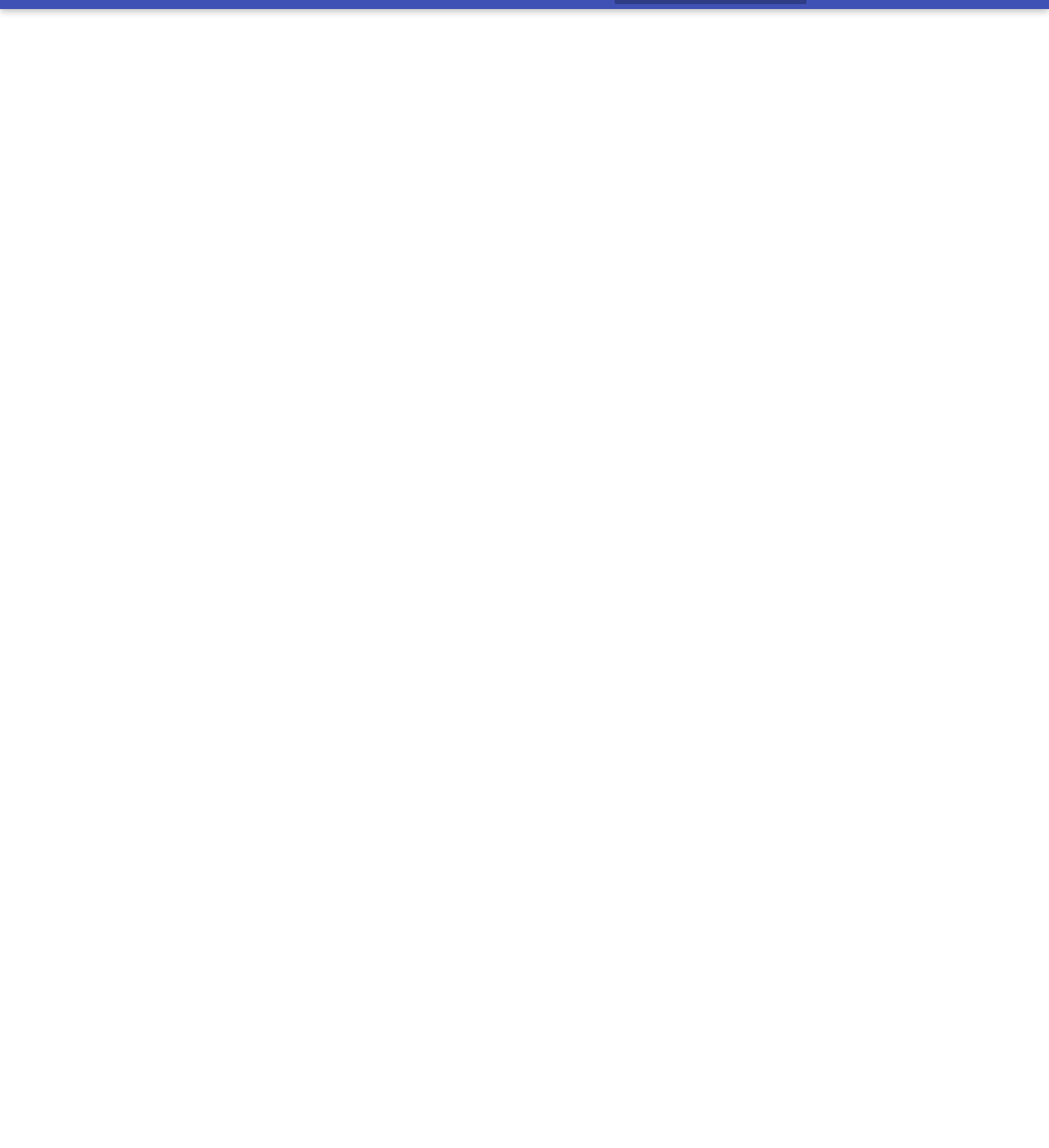
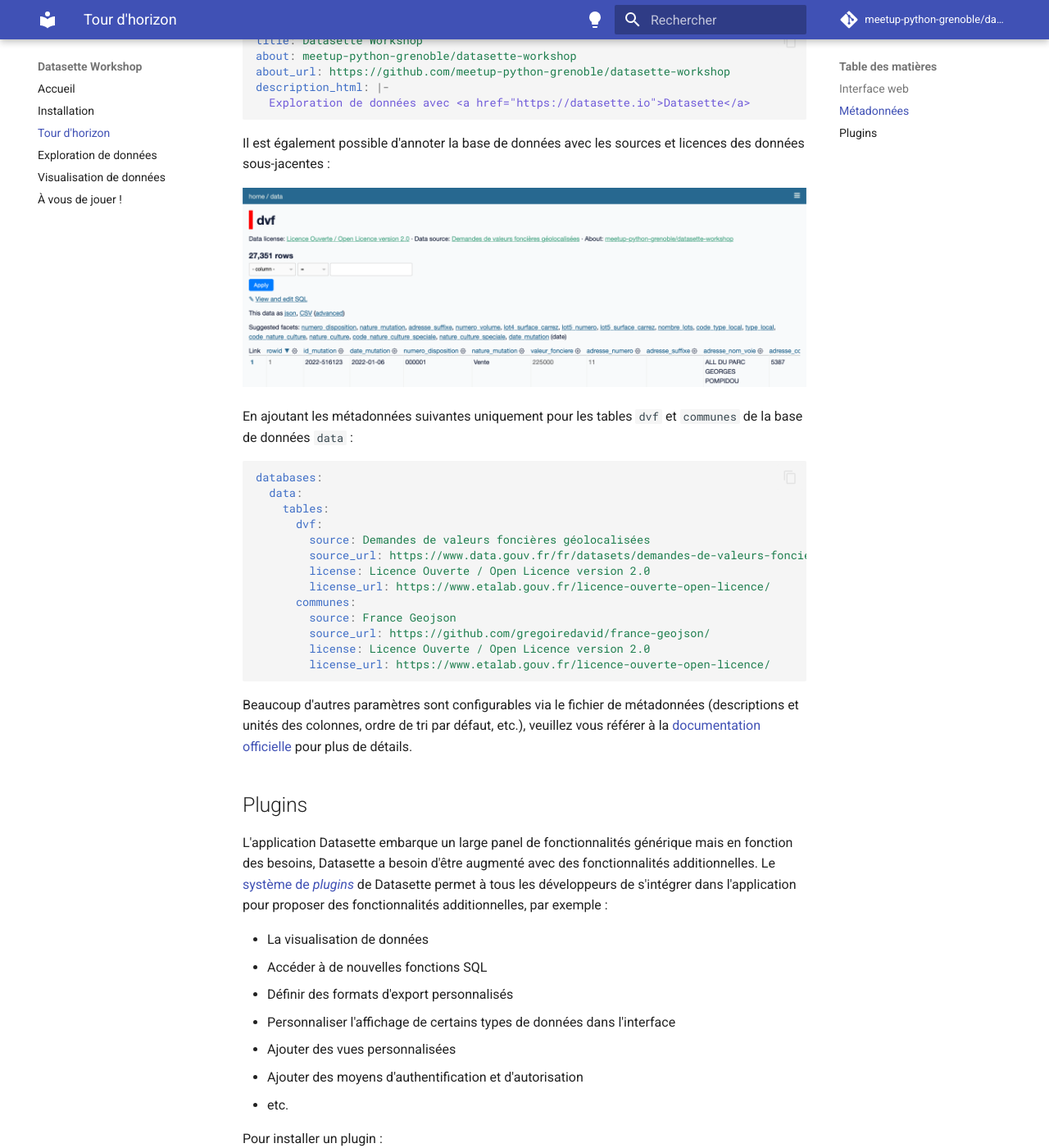
Before and after one commit to meetup-python-grenoble/datasette-workshop, an MkDocs documentation site: the page built from docs/overview.md, in a window 1280 px wide and 1400 px high, scrolled down 2272 px. Shown: the whole window at 82% size. Built offline with MkDocs 1.6.1 and Material for MkDocs 9.7.7, drawn with Linux system fonts in a browser that asks for light colours; comment, search, counter and statistics services are not loaded; some of the changed text lies outside the part shown.

Commit message:
Update overview page

````diff
--- a/docs/overview.md
+++ b/docs/overview.md
@@ -37,8 +37,81 @@ Nous utiliserons principalement cette vue pour [l'exploration de données](explo
 
 ## Métadonnées
 
-### Générales
+Datasette est configurable via un fichier de métadonnées au format JSON ou YAML. Pour lancer Datasette avec le fichier de métadonné de l'atelier `metadata.yml` :
 
-### Plugins
+```bash
+datasette --metadata metadata.yml data.db
+```
+
+La page d'accueil de Datasette est maintenant personnalisée :
+
+![Datasette Home](static/datasette_home_metadata.png)
+
+Voici le contenu du fichier `metadata.yml` permettant de personnaliser la page d'accueil :
+
+```yaml
+title: Datasette Workshop
+about: meetup-python-grenoble/datasette-workshop
+about_url: https://github.com/meetup-python-grenoble/datasette-workshop
+description_html: |-
+  Exploration de données avec <a href="https://datasette.io">Datasette</a>
+```
+
+Il est également possible d'annoter la base de données avec les sources et licences des données sous-jacentes :
+
+![Datasette Table](static/datasette_table_metadata.png)
+
+En ajoutant les métadonnées suivantes uniquement pour les tables `dvf` et `communes` de la base de données `data` :
+
+```yaml
+databases:
+  data:
+    tables:
+      dvf:
+        source: Demandes de valeurs foncières géolocalisées
+        source_url: https://www.data.gouv.fr/fr/datasets/demandes-de-valeurs-foncieres-geolocalisees/
+        license: Licence Ouverte / Open Licence version 2.0
+        license_url: https://www.etalab.gouv.fr/licence-ouverte-open-licence/
+      communes:
+        source: France Geojson
+        source_url: https://github.com/gregoiredavid/france-geojson/
+        license: Licence Ouverte / Open Licence version 2.0
+        license_url: https://www.etalab.gouv.fr/licence-ouverte-open-licence/
+```
+
+Beaucoup d'autres paramètres sont configurables via le fichier de métadonnées (descriptions et unités des colonnes, ordre de tri par défaut, etc.), veuillez vous référer à la [documentation officielle](https://docs.datasette.io/en/stable/metadata.html) pour plus de détails.
 
 ## Plugins
+
+L'application Datasette embarque un large panel de fonctionnalités générique mais en fonction des besoins, Datasette a besoin d'être augmenté avec des fonctionnalités additionnelles. Le [système de _plugins_](https://docs.datasette.io/en/stable/plugins.html) de Datasette permet à tous les développeurs de s'intégrer dans l'application pour proposer des fonctionnalités additionnelles, par exemple :
+
+- La visualisation de données
+- Accéder à de nouvelles fonctions SQL
+- Définir des formats d'export personnalisés
+- Personnaliser l'affichage de certains types de données dans l'interface
+- Ajouter des vues personnalisées
+- Ajouter des moyens d'authentification et d'autorisation
+- etc.
+
+Pour installer un plugin :
+
+```bash
+datasette install <plugin-name>
+```
+
+Pour lister les plugins installés :
+
+```bash
+datasette plugins
+```
+
+!!! note
+    Datasette embarque une liste de plugins pré-installés : la plupart des fonctionnalités de base de Datasette sont en réalité des plugins ! Pour lister tous les plugins y compris ceux distribués par défault : `datasette plugins --all`
+
+Pour désinstaller un plugin :
+
+```bash
+datasette uninstall <plugin-name>
+```
+
+La [liste de plugins référencés](https://datasette.io/plugins) s'agrandit régulièrement, vous trouverez très certainement votre bonheur ! Sinon, vous pouvez [développer votre propre plugin](https://docs.datasette.io/en/stable/writing_plugins.html).
````
Also changed, not shown: other parts of docs/overview.md (+1 -1 lines), metadata.yml (+13 -1 lines), docs/static/datasette_home.png, docs/static/datasette_home_metadata.png (added), docs/static/datasette_table_metadata.png (added).
